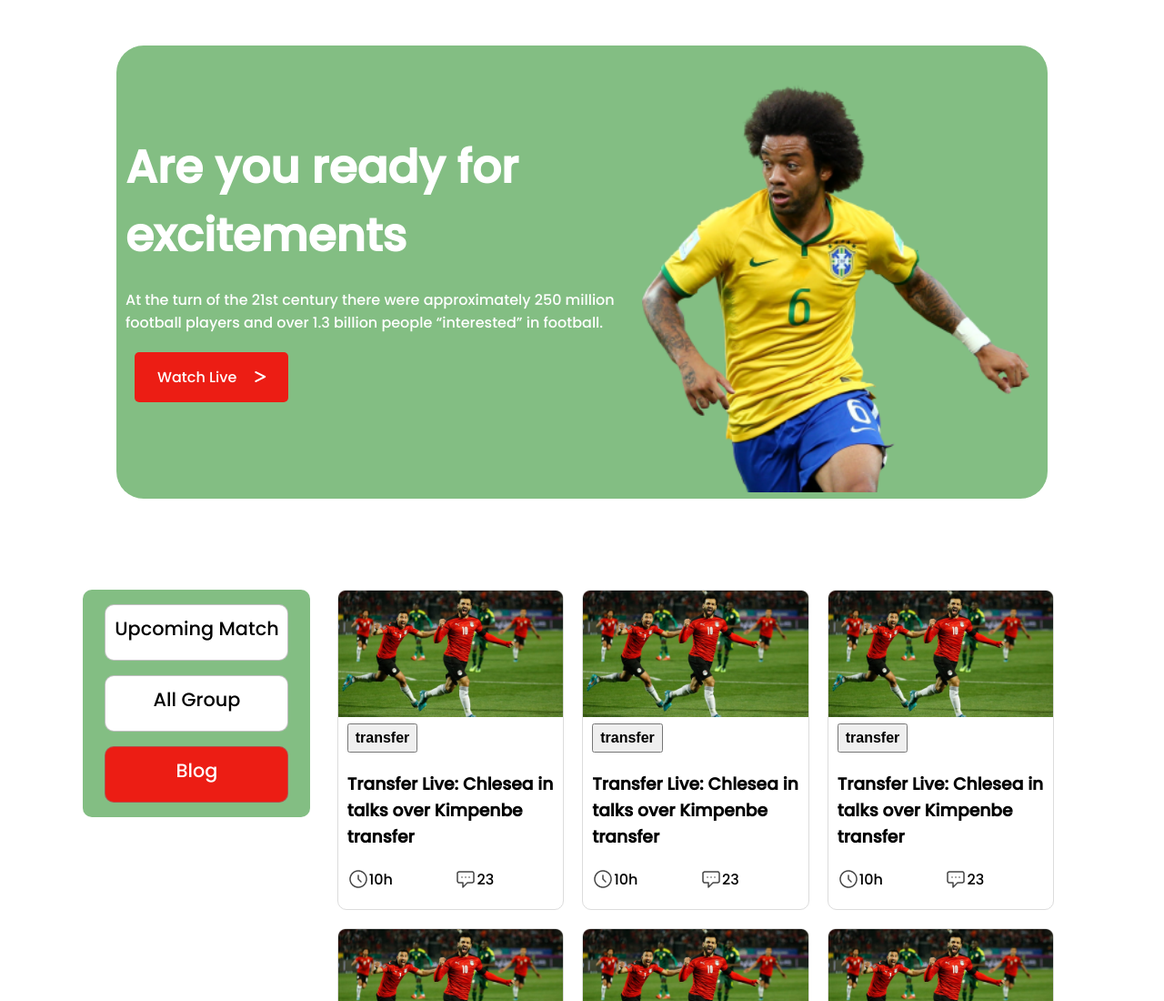
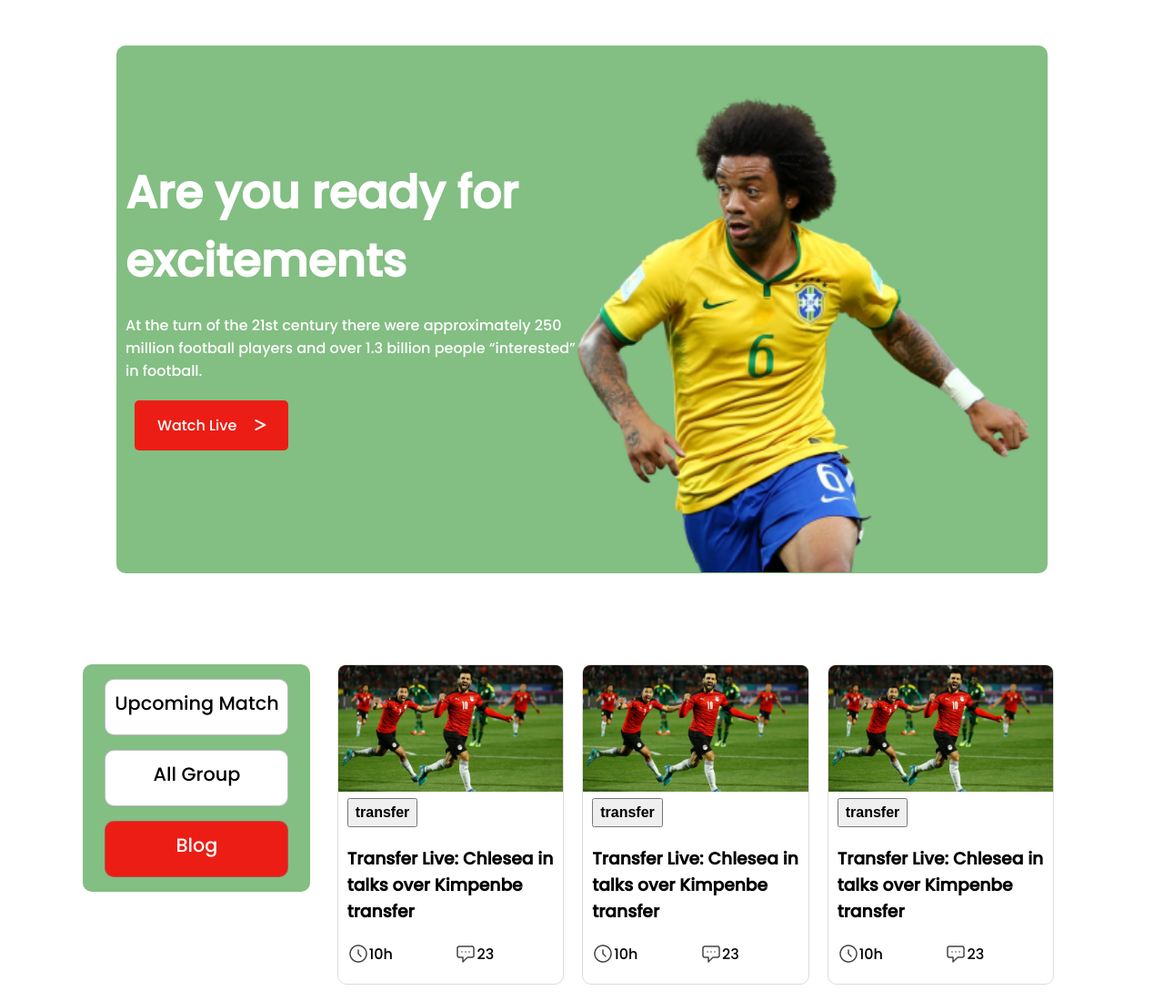
Before and after one commit to Alauddin33/world-cup-repo, a plain HTML site: page index.html in a window 1280 px wide. Shown: the top 1100 px of the page at 91% size. Drawn offline with Linux system fonts and the light colour scheme.

Commit message:
last commit

```diff
--- a/styles/match.css
+++ b/styles/match.css
@@ -39,14 +39,15 @@ body {
 }
 
 .bnr-img {
-    width: 60%;
+    width: 80%;
     padding-right: 20px;
 }
 
 .bnr-img img {
     padding-top: 10%;
     width: 100%;
-    height: 90%;
+    position: relative;
+    top: 6px;
 }
 
 .intro p {
--- a/styles/style.css
+++ b/styles/style.css
@@ -19,7 +19,9 @@ body {
     width: 80%;
     justify-content: space-between;
     background-color: rgba(34, 139, 34, 0.555);
-    border-radius: 30px;
+    border-radius: 10px;
+
+
 
 }
 
@@ -31,6 +33,7 @@ body {
 .intro {
     width: 80%;
     padding-left: 10px;
+
     color: white;
     display: flex;
     flex-direction: column;
@@ -39,7 +42,7 @@ body {
 }
 
 .bnr-img {
-    width: 60%;
+    width: 80%;
     padding-right: 20px;
 
 }
@@ -47,7 +50,9 @@ body {
 .bnr-img img {
     padding-top: 10%;
     width: 100%;
-    height: 90%;
+    position: relative;
+    top: 6px;
+
 }
 
 .intro p {
```
